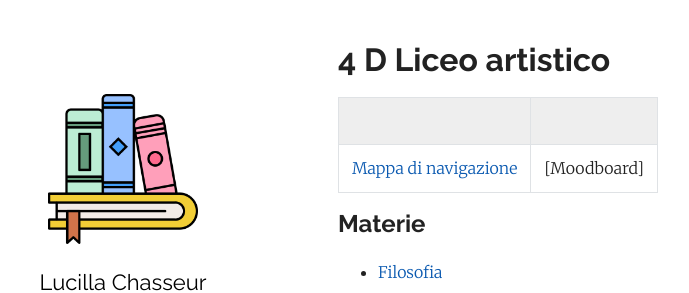
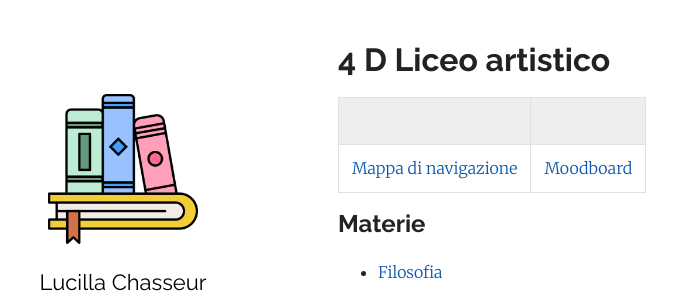
Before and after one commit to efemeridi/efemeridi.github.io, a Jekyll site: the page built from 4d_art.md, in a window 1280 px wide. Shown: the top 293 px of the page, without its empty margins (62-751 px from the left). Built offline with Jekyll 4.4.1, drawn with Linux system fonts in a browser that asks for light colours; our own code applies the rules of GitHub Pages for plain Markdown files; part of the change alters nothing that is shown.

```diff
--- a/4d_art.md
+++ b/4d_art.md
@@ -5,7 +5,7 @@ layout: page
 
 |||
 |---|---|
-|[Mappa di navigazione](materiali/4_D_art/mappa_di_navigazione_studenti_4_D.pdf)|[Moodboard]
+|[Mappa di navigazione](materiali/4_D_art/mappa_di_navigazione_studenti_4_D.pdf)|[Moodboard](/materiali/4_D_art/Moodboard/01_img.jpg/)
 
 
 ## Materie
```
